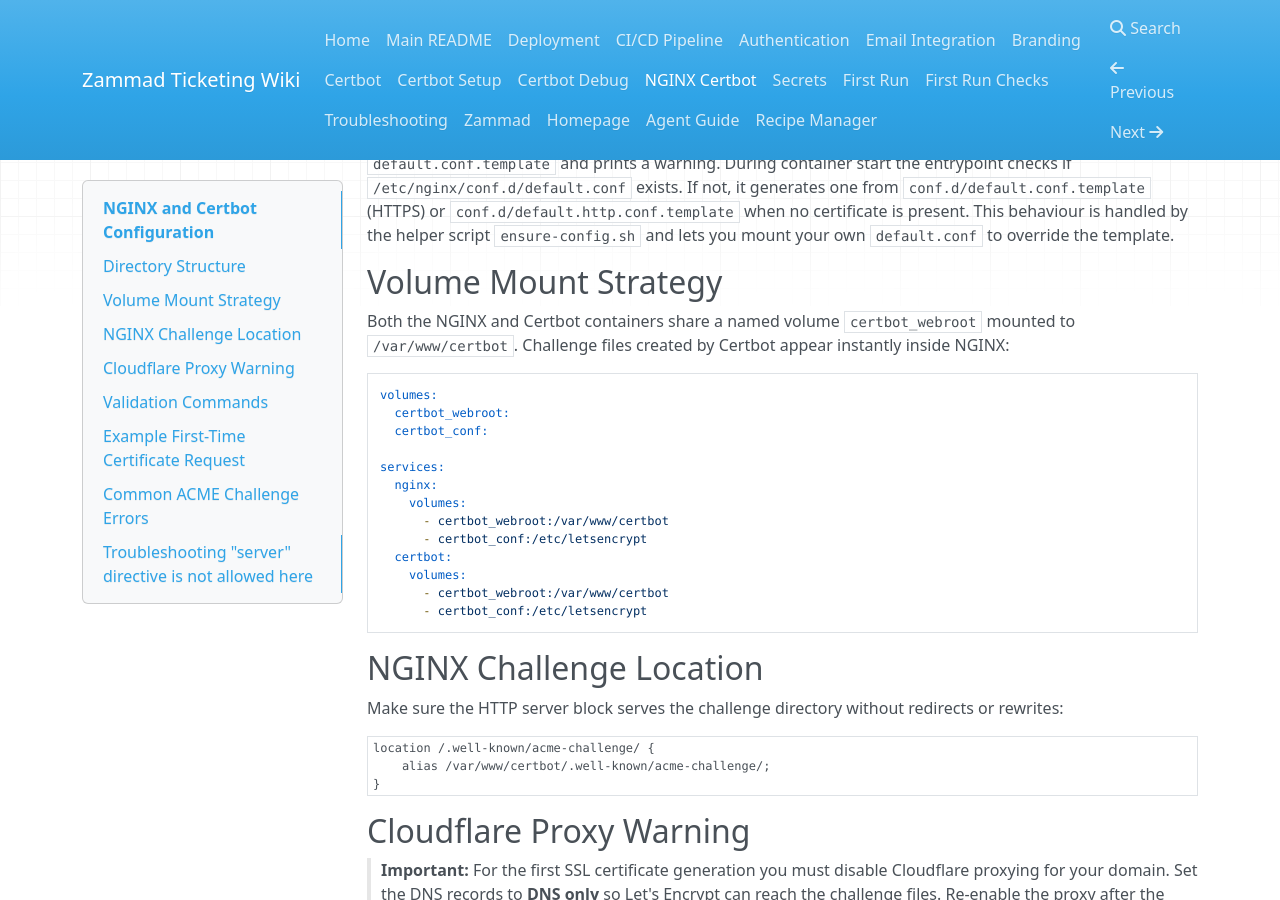
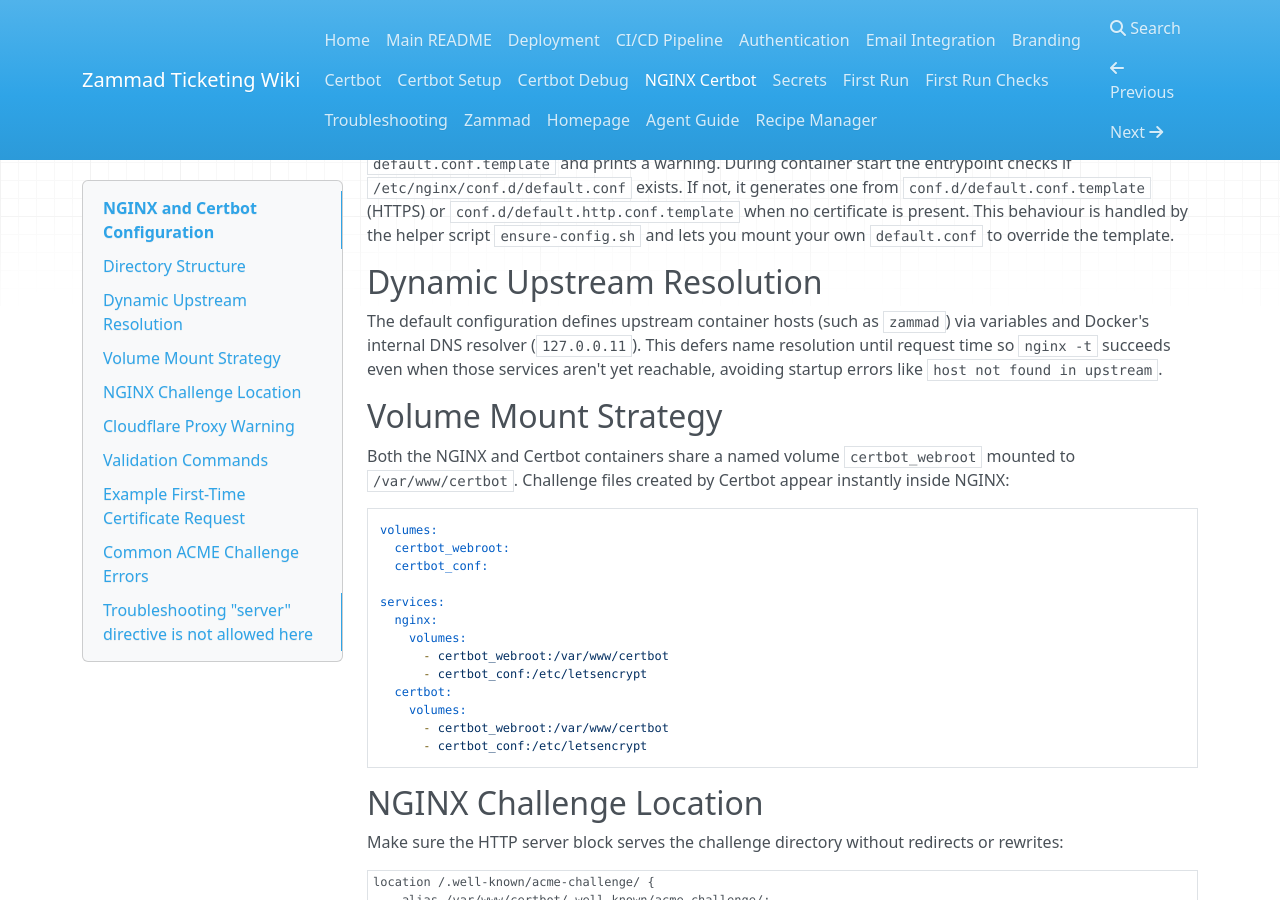
Before and after one commit to NoSayMe/zammad-ticketing-hostinger, an MkDocs documentation site: the page built from docs/nginx-certbot.md, in a window 1280 px wide and 900 px high, scrolled down 346 px. Built offline with MkDocs 1.6.1, drawn with Linux system fonts in a browser that asks for light colours; nearby versions of some CDN libraries.

Commit message:
Fix NGINX upstream resolution

````diff
--- a/docs/nginx-certbot.md
+++ b/docs/nginx-certbot.md
@@ -11,6 +11,10 @@
 ```
 
 NGINX loads global settings from `services/nginx/nginx.conf` and includes all files under `/etc/nginx/conf.d/`. If `nginx.conf` is missing when the image is built, the Dockerfile falls back to `default.conf.template` and prints a warning. During container start the entrypoint checks if `/etc/nginx/conf.d/default.conf` exists. If not, it generates one from `conf.d/default.conf.template` (HTTPS) or `conf.d/default.http.conf.template` when no certificate is present. This behaviour is handled by the helper script `ensure-config.sh` and lets you mount your own `default.conf` to override the template.
+
+## Dynamic Upstream Resolution
+
+The default configuration defines upstream container hosts (such as `zammad`) via variables and Docker's internal DNS resolver (`127.0.0.11`). This defers name resolution until request time so `nginx -t` succeeds even when those services aren't yet reachable, avoiding startup errors like `host not found in upstream`.
 
 ## Volume Mount Strategy
 
````
Also changed, not shown: 1 other file.
